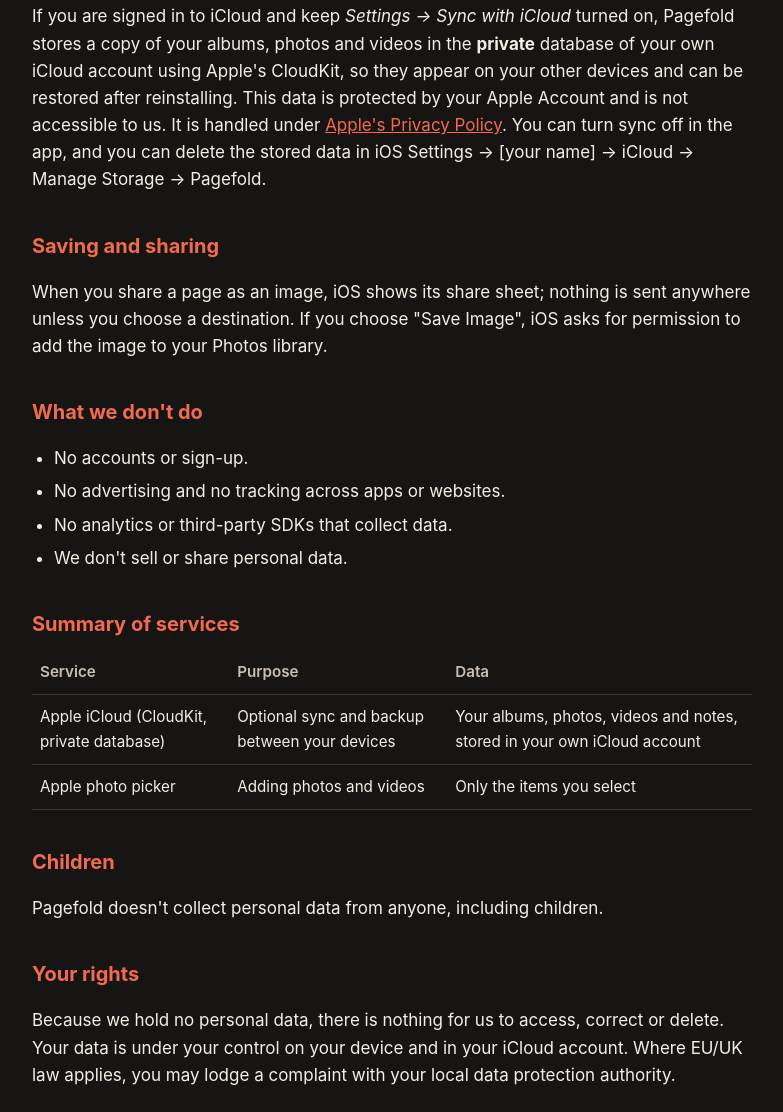
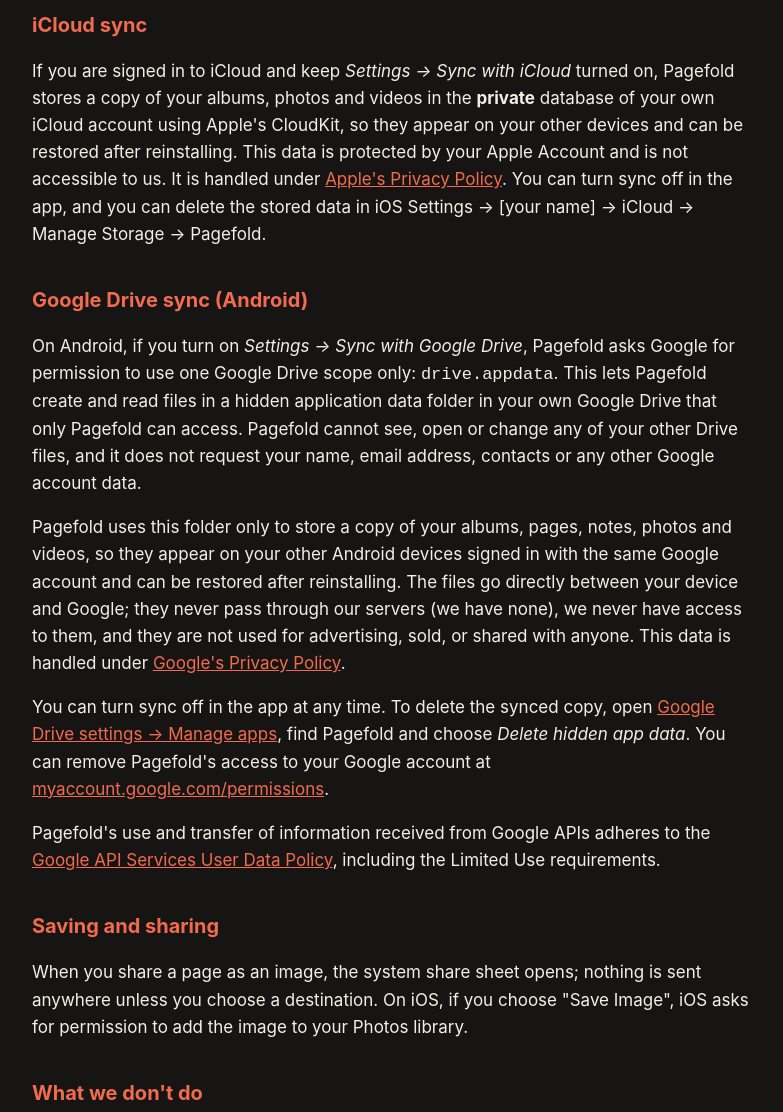
Before and after one commit to gheorghe96/pagefold-privacy, a plain HTML site: page index.html in a window 1280 px wide. Shown: the part 689-1801 px from the top of the page, without its empty margins (248-1031 px from the left). Drawn offline with Linux system fonts and the light colour scheme.

Commit message:
Add Android and Google Drive sync (drive.appdata, Limited Use) to privacy policy and support page
Co-Authored-By: Claude Opus 5.5 <noreply@anthropic.com>

```diff
--- a/index.html
+++ b/index.html
@@ -4,7 +4,7 @@
 <meta charset="utf-8">
 <meta name="viewport" content="width=device-width, initial-scale=1">
 <title>Pagefold Privacy Policy</title>
-<meta name="description" content="Privacy policy for the Pagefold iOS app.">
+<meta name="description" content="Privacy policy for the Pagefold app for iOS, iPadOS and Android.">
 <style>
   :root { --bg: #161514; --panel: #232120; --text: #f4efe6; --muted: #c9bfb3; --accent: #f26b4e; --line: #3a3532; }
   * { box-sizing: border-box; }
@@ -27,19 +27,20 @@
 <body>
 <main>
   <h1>Page<span>fold</span> Privacy Policy</h1>
-  <p class="muted">Last updated: 21 November 2026</p>
+  <p class="muted">Last updated: 22 November 2026</p>
 
   <div class="card">
     <strong>Short version:</strong> Pagefold has no accounts, no ads, no analytics and no servers of its own. Your albums, photos,
-    videos and notes stay on your device and, if you use iCloud sync, in your own private iCloud storage. We can't see any of it.
+    videos and notes stay on your device and, if you turn on sync, in your own private iCloud storage (iPhone and iPad) or a private
+    app folder in your own Google Drive (Android). We can't see any of it.
   </div>
 
   <h2>Who we are</h2>
-  <p>Pagefold is an iOS and iPadOS app published by Gheorghe Curcă ("we", "us"). Contact details are at the end of this page.</p>
+  <p>Pagefold is an app for iOS, iPadOS and Android published by Gheorghe Curcă ("we", "us"). Contact details are at the end of this page.</p>
 
   <h2>Your albums, photos and videos</h2>
-  <p>Albums, pages, text, and the photos and videos you add are stored inside the app on your device. Pagefold uses Apple's photo
-  picker, so the app only receives the photos and videos you choose; it never reads the rest of your library. Deleting the app
+  <p>Albums, pages, text, and the photos and videos you add are stored inside the app on your device. Pagefold uses the system photo
+  picker (Apple's photo picker on iOS, the Android photo picker on Android), so the app only receives the photos and videos you choose; it never reads the rest of your library. Deleting the app
   deletes the data stored on that device.</p>
 
   <h2>iCloud sync</h2>
@@ -49,9 +50,27 @@
   It is handled under <a href="https://www.apple.com/legal/privacy/">Apple's Privacy Policy</a>. You can turn sync off in the app, and you can
   delete the stored data in iOS Settings → [your name] → iCloud → Manage Storage → Pagefold.</p>
 
+  <h2>Google Drive sync (Android)</h2>
+  <p>On Android, if you turn on <em>Settings → Sync with Google Drive</em>, Pagefold asks Google for permission to use one
+  Google Drive scope only: <code>drive.appdata</code>. This lets Pagefold create and read files in a hidden application data
+  folder in your own Google Drive that only Pagefold can access. Pagefold cannot see, open or change any of your other Drive
+  files, and it does not request your name, email address, contacts or any other Google account data.</p>
+  <p>Pagefold uses this folder only to store a copy of your albums, pages, notes, photos and videos, so they appear on your other
+  Android devices signed in with the same Google account and can be restored after reinstalling. The files go directly between
+  your device and Google; they never pass through our servers (we have none), we never have access to them, and they are not
+  used for advertising, sold, or shared with anyone. This data is handled under
+  <a href="https://policies.google.com/privacy">Google's Privacy Policy</a>.</p>
+  <p>You can turn sync off in the app at any time. To delete the synced copy, open
+  <a href="https://drive.google.com/drive/settings">Google Drive settings → Manage apps</a>, find Pagefold and choose
+  <em>Delete hidden app data</em>. You can remove Pagefold's access to your Google account at
+  <a href="https://myaccount.google.com/permissions">myaccount.google.com/permissions</a>.</p>
+  <p>Pagefold's use and transfer of information received from Google APIs adheres to the
+  <a href="https://developers.google.com/terms/api-services-user-data-policy">Google API Services User Data Policy</a>,
+  including the Limited Use requirements.</p>
+
   <h2>Saving and sharing</h2>
-  <p>When you share a page as an image, iOS shows its share sheet; nothing is sent anywhere unless you choose a destination.
-  If you choose "Save Image", iOS asks for permission to add the image to your Photos library.</p>
+  <p>When you share a page as an image, the system share sheet opens; nothing is sent anywhere unless you choose a destination.
+  On iOS, if you choose "Save Image", iOS asks for permission to add the image to your Photos library.</p>
 
   <h2>What we don't do</h2>
   <ul>
@@ -65,7 +84,8 @@
   <table>
     <tr><th>Service</th><th>Purpose</th><th>Data</th></tr>
     <tr><td>Apple iCloud (CloudKit, private database)</td><td>Optional sync and backup between your devices</td><td>Your albums, photos, videos and notes, stored in your own iCloud account</td></tr>
-    <tr><td>Apple photo picker</td><td>Adding photos and videos</td><td>Only the items you select</td></tr>
+    <tr><td>Google Drive (appDataFolder, <code>drive.appdata</code> scope), Android only</td><td>Optional sync and backup between your Android devices</td><td>Your albums, photos, videos and notes, stored in a private app folder in your own Google Drive</td></tr>
+    <tr><td>System photo picker (Apple / Android)</td><td>Adding photos and videos</td><td>Only the items you select</td></tr>
   </table>
 
   <h2>Children</h2>
@@ -73,7 +93,7 @@
 
   <h2>Your rights</h2>
   <p>Because we hold no personal data, there is nothing for us to access, correct or delete. Your data is under your control on your
-  device and in your iCloud account. Where EU/UK law applies, you may lodge a complaint with your local data protection authority.</p>
+  device and in your iCloud account or Google Drive. Where EU/UK law applies, you may lodge a complaint with your local data protection authority.</p>
 
   <h2>Changes</h2>
   <p>If this policy changes, we will update this page and the "Last updated" date above.</p>
```
Also changed, not shown: support.html (+7 -2 lines).
